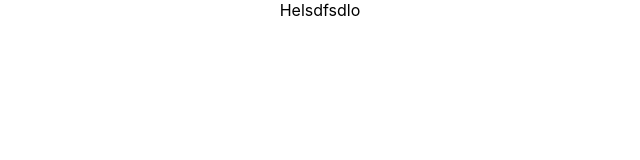
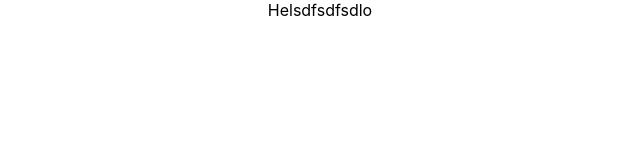
Before and after one commit to Anant147r/Calculator, a React (Create React App) app: page / in a window 1280 px wide. Shown: the top 160 px of the page, without its empty margins (320-960 px from the left). Built offline with nearby package versions, Linux system fonts and the light colour scheme.

Commit message:
2nd change made

```diff
--- a/src/Components/Calculator.js
+++ b/src/Components/Calculator.js
@@ -1,6 +1,6 @@
 import React from "react";
 const Calculator = () => {
-  return <div>Helsdfsdlo</div>;
+  return <div>Helsdfsdfsdlo</div>;
 };
 
 export default Calculator;
```
